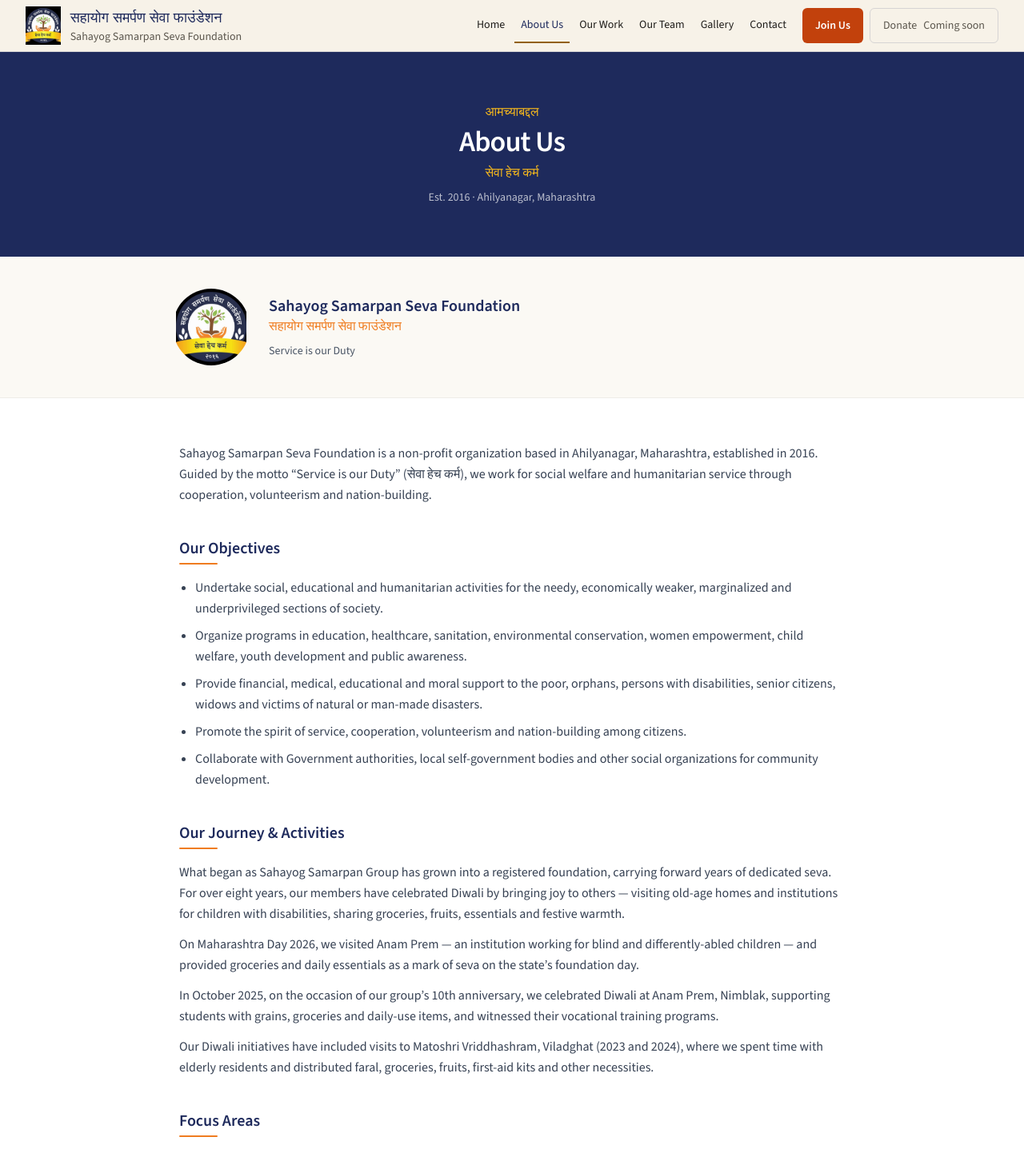
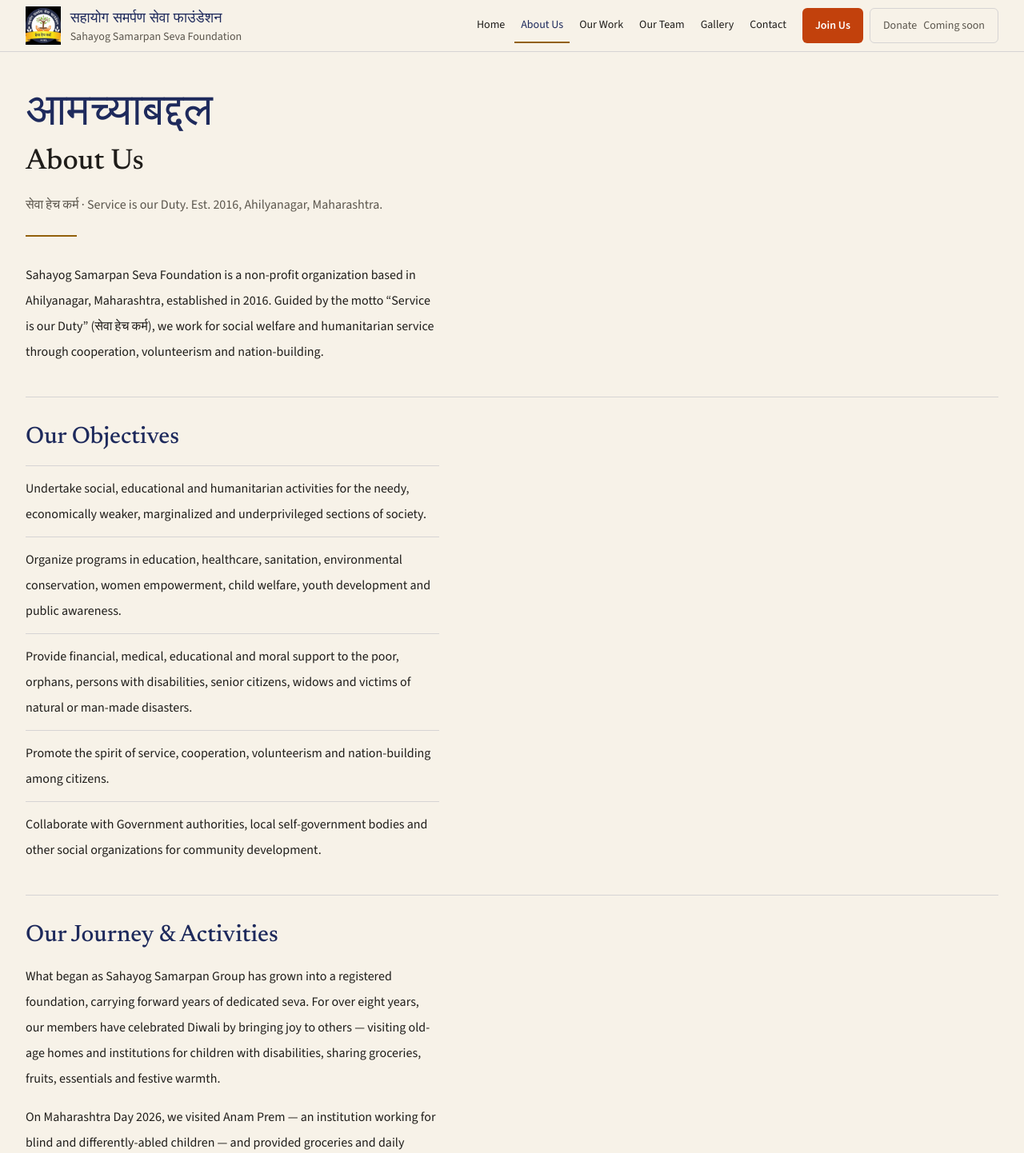
Before and after one commit to ankitnehul/sahyog-samarpan-seva-trust, a Next.js app: page /about in a window 1280 px wide. Shown: the top 1442 px of the page at 80% size. Built offline with nearby package versions, Linux system fonts and the light colour scheme; a web font is replaced by a local one.

Commit message:
feat(about): set the sanstha preface and governance record

```diff
--- a/app/about/page.tsx
+++ b/app/about/page.tsx
@@ -1,7 +1,7 @@
 import type { Metadata } from "next";
-import Image from "next/image";
 import Link from "next/link";
 import { AboutSections } from "@/components/AboutSections";
+import PageHeading from "@/components/PageHeading";
 import { aboutEn, aboutMr } from "@/data/about";
 import { siteConfig } from "@/data/site";
 
@@ -13,68 +13,25 @@
 
 export default function AboutPage() {
   return (
-    <div className="bg-white">
-      {/* Page header */}
-      <section className="bg-brand-navy py-16 text-center text-white">
-        <div className="mx-auto max-w-3xl px-4 sm:px-6">
-          <p className="font-marathi text-brand-gold">आमच्याबद्दल</p>
-          <h1 className="mt-1 text-3xl font-bold tracking-tight sm:text-4xl">
-            About Us
-          </h1>
-          <p className="font-marathi mt-2 text-brand-gold">
-            {siteConfig.taglineMr}
-          </p>
-          <p className="mt-2 text-sm text-white/70">
-            Est. {siteConfig.establishedYear} &middot; {siteConfig.contact.city},{" "}
-            {siteConfig.contact.state}
-          </p>
-        </div>
-      </section>
+    <div>
+      <PageHeading
+        titleMr="आमच्याबद्दल"
+        title="About Us"
+        description={`${siteConfig.taglineMr} · ${siteConfig.taglineEn}. Est. ${siteConfig.establishedYear}, ${siteConfig.contact.city}, ${siteConfig.contact.state}.`}
+      />
 
-      {/* Intro banner */}
-      <section className="border-b border-black/5 bg-brand-cream py-10">
-        <div className="mx-auto flex max-w-4xl flex-col items-center gap-6 px-4 text-center sm:px-6 sm:flex-row sm:text-left">
-          <Image
-            src={siteConfig.logo}
-            alt={`${siteConfig.name} logo`}
-            width={96}
-            height={96}
-            className="h-24 w-24 shrink-0 rounded-full object-contain"
-          />
-          <div>
-            <h2 className="text-xl font-bold text-brand-navy">
-              {siteConfig.name}
-            </h2>
-            <p className="font-marathi text-brand-saffron">{siteConfig.nameMr}</p>
-            <p className="mt-2 text-sm text-gray-600">{siteConfig.taglineEn}</p>
-          </div>
-        </div>
-      </section>
-
-      {/* English content */}
-      <section className="mx-auto max-w-4xl px-4 py-14 sm:px-6 lg:px-8">
+      <div className="mx-auto w-full max-w-7xl space-y-16 px-4 pb-16 sm:px-6 lg:px-8">
         <AboutSections content={aboutEn} />
-      </section>
-
-      {/* Marathi content */}
-      <section className="bg-brand-cream py-14">
-        <div className="mx-auto max-w-4xl px-4 sm:px-6 lg:px-8">
-          <AboutSections content={aboutMr} marathi />
-        </div>
-      </section>
-
-      {/* CTA */}
-      <section className="mx-auto max-w-4xl px-4 py-12 text-center sm:px-6">
-        <p className="text-gray-600">
-          Want to see our activities in action?
+        <AboutSections content={aboutMr} marathi />
+        <p>
+          <Link
+            href="/our-work"
+            className="inline-flex min-h-11 items-center border-b-2 border-brand-gold-ink text-brand-navy"
+          >
+            आमचे कार्य · View our work
+          </Link>
         </p>
-        <Link
-          href="/our-work"
-          className="mt-4 inline-block rounded-full bg-brand-saffron px-6 py-2.5 text-sm font-semibold text-white transition-colors hover:bg-brand-saffron-dark"
-        >
-          View Our Work
-        </Link>
-      </section>
+      </div>
     </div>
   );
 }
--- a/components/AboutSections.tsx
+++ b/components/AboutSections.tsx
@@ -1,3 +1,4 @@
+import { siteConfig } from "@/data/site";
 import type { AboutContent } from "@/types";
 
 interface AboutSectionsProps {
@@ -6,35 +7,66 @@
   marathi?: boolean;
 }
 
+function isGovernance(title: string) {
+  return title === "Governance" || title === "व्यवस्थापन";
+}
+
 export function AboutSections({ content, marathi = false }: AboutSectionsProps) {
   return (
-    <div className={`space-y-10 ${marathi ? "font-marathi" : ""}`}>
-      <p className="text-base leading-relaxed text-gray-700">{content.intro}</p>
+    <div className={marathi ? "font-marathi" : undefined}>
+      <p className="max-w-prose text-base leading-8">{content.intro}</p>
 
-      {content.sections.map((section) => (
-        <section key={section.title}>
-          <h3 className="text-lg font-semibold text-brand-navy sm:text-xl">
+      <div className="mt-10 space-y-10">
+        {content.sections.map((section) => {
+          const governance = isGovernance(section.title);
+          return (
+            <section
+              key={section.title}
+              className={
+                governance
+                  ? "border border-rule bg-paper-deep p-5 sm:p-6"
+                  : "border-t border-rule pt-8"
+              }
+            >
+              <h2
+                className={
+                  marathi
+                    ? "font-display-mr text-[clamp(1.6rem,3vw,2rem)] leading-tight text-brand-navy"
+                    : "font-display-en text-[clamp(1.5rem,3vw,1.85rem)] font-medium leading-tight text-brand-navy"
+                }
+              >
                 {section.title}
-          </h3>
-          <div className="mt-1 h-0.5 w-12 rounded-full bg-brand-saffron" />
+              </h2>
+
+              {governance && (
+                <p className="mt-4 max-w-prose text-base leading-7">
+                  {marathi
+                    ? `सामान्य सदस्यत्व ${siteConfig.fees.ordinary} · आजीवन सदस्यत्व ${siteConfig.fees.lifetime}.`
+                    : `Ordinary membership ${siteConfig.fees.ordinary}. Lifetime membership ${siteConfig.fees.lifetime}.`}
+                </p>
+              )}
 
               {section.paragraphs && (
-            <div className="mt-4 space-y-3 text-sm leading-relaxed text-gray-700 sm:text-base">
-              {section.paragraphs.map((para, idx) => (
-                <p key={idx}>{para}</p>
+                <div className="mt-4 max-w-prose space-y-4 text-base leading-8">
+                  {section.paragraphs.map((paragraph) => (
+                    <p key={paragraph}>{paragraph}</p>
                   ))}
                 </div>
               )}
 
               {section.bullets && (
-            <ul className="mt-4 list-disc space-y-2 pl-5 text-sm leading-relaxed text-gray-700 sm:text-base">
+                <ul className="mt-4 max-w-prose space-y-3 text-base leading-8">
                   {section.bullets.map((item) => (
-                <li key={item}>{item}</li>
+                    <li key={item} className="border-t border-rule pt-3">
+                      {item}
+                    </li>
                   ))}
                 </ul>
               )}
             </section>
-      ))}
+          );
+        })}
+      </div>
     </div>
   );
 }
```
Lines whose indentation alone changed are shown as unchanged.
